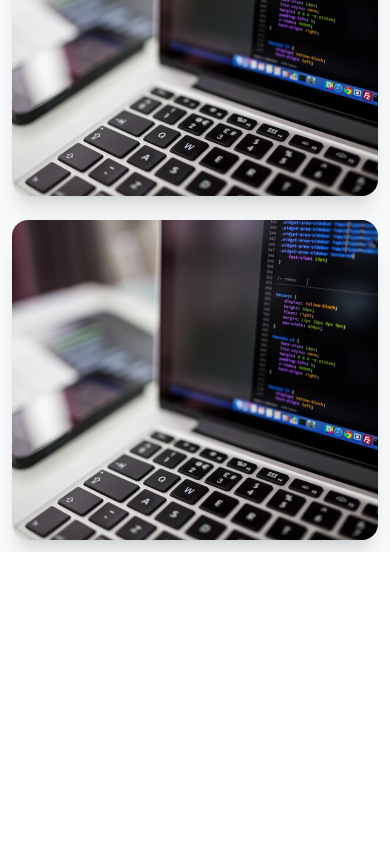
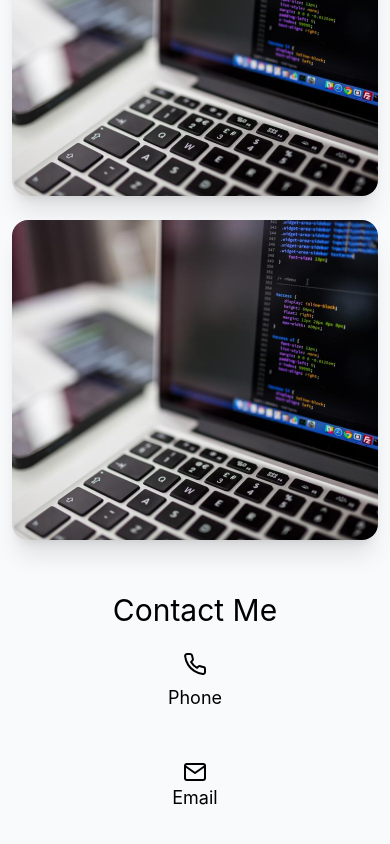
Before and after one commit to MsNiyaJ/portfolio, a React (Create React App) app: page / in a window 390 px wide. Shown: the part 2470-3314 px from the top of the page. Before the commit the page ends 3022 px from the top, so only its background shows below. Built offline with nearby package versions, Linux system fonts and the light colour scheme.

Commit message:
Added a contact section with phone and email

```diff
--- a/src/App.js
+++ b/src/App.js
@@ -1,6 +1,7 @@
 import HeroSection from './HeroSection';
 import About from './About';
 import Projects from './projects/Projects';
+import Contact from './Contact';
 
 // http://zoyothemes.com/queue/layout/index-parallax.html#resume
 // https://www.thinkful.com/blog/how-to-get-a-job-as-a-front-end-developer/
@@ -10,6 +11,7 @@ const App = () => {
       <HeroSection />
       <About />
       <Projects />
+      <Contact />
     </div>
   );
 };
--- /dev/null
+++ b/src/Contact.js
@@ -0,0 +1,21 @@
+import React from 'react';
+import PhoneIcon from './icons/PhoneIcon';
+import EmailIcon from './icons/EmailIcon';
+
+const Contact = () => {
+  return (
+    <div id="contact" className="py-10">
+      <h1 className="text-3xl md:text-4xl text-center">Contact Me</h1>
+      <div className="flex flex-col items-center gap-2 py-6">
+        <PhoneIcon />
+        <p className="text-lg">Phone</p>
+      </div>
+      <div className="flex flex-col items-center py-6">
+        <EmailIcon />
+        <p className="text-lg">Email</p>
+      </div>
+    </div>
+  );
+};
+
+export default Contact;
--- /dev/null
+++ b/src/icons/EmailIcon.js
@@ -0,0 +1,24 @@
+import React from 'react';
+
+const EmailIcon = () => {
+  return (
+    <div>
+      <svg
+        xmlns="http://www.w3.org/2000/svg"
+        width="24"
+        height="24"
+        viewBox="0 0 24 24"
+        fill="none"
+        stroke="currentColor"
+        strokeWidth="2"
+        strokeLinecap="round"
+        strokeLinejoin="round"
+      >
+        <path d="M4 4h16c1.1 0 2 .9 2 2v12c0 1.1-.9 2-2 2H4c-1.1 0-2-.9-2-2V6c0-1.1.9-2 2-2z"></path>
+        <polyline points="22,6 12,13 2,6"></polyline>
+      </svg>
+    </div>
+  );
+};
+
+export default EmailIcon;
--- /dev/null
+++ b/src/icons/PhoneIcon.js
@@ -0,0 +1,23 @@
+import React from 'react';
+
+const PhoneIcon = () => {
+  return (
+    <div>
+      <svg
+        xmlns="http://www.w3.org/2000/svg"
+        width="24"
+        height="24"
+        viewBox="0 0 24 24"
+        fill="none"
+        stroke="currentColor"
+        strokeWidth="2"
+        strokeLinecap="round"
+        strokeLinejoin="round"
+      >
+        <path d="M22 16.92v3a2 2 0 0 1-2.18 2 19.79 19.79 0 0 1-8.63-3.07 19.5 19.5 0 0 1-6-6 19.79 19.79 0 0 1-3.07-8.67A2 2 0 0 1 4.11 2h3a2 2 0 0 1 2 1.72 12.84 12.84 0 0 0 .7 2.81 2 2 0 0 1-.45 2.11L8.09 9.91a16 16 0 0 0 6 6l1.27-1.27a2 2 0 0 1 2.11-.45 12.84 12.84 0 0 0 2.81.7A2 2 0 0 1 22 16.92z"></path>
+      </svg>
+    </div>
+  );
+};
+
+export default PhoneIcon;
--- a/src/navbar/Navitems.js
+++ b/src/navbar/Navitems.js
@@ -12,7 +12,7 @@ const Navitems = [
     content: `Projects`,
   },
   {
-    href: '#!',
+    href: '#contact',
     content: `Contact`,
   },
 ];
```
